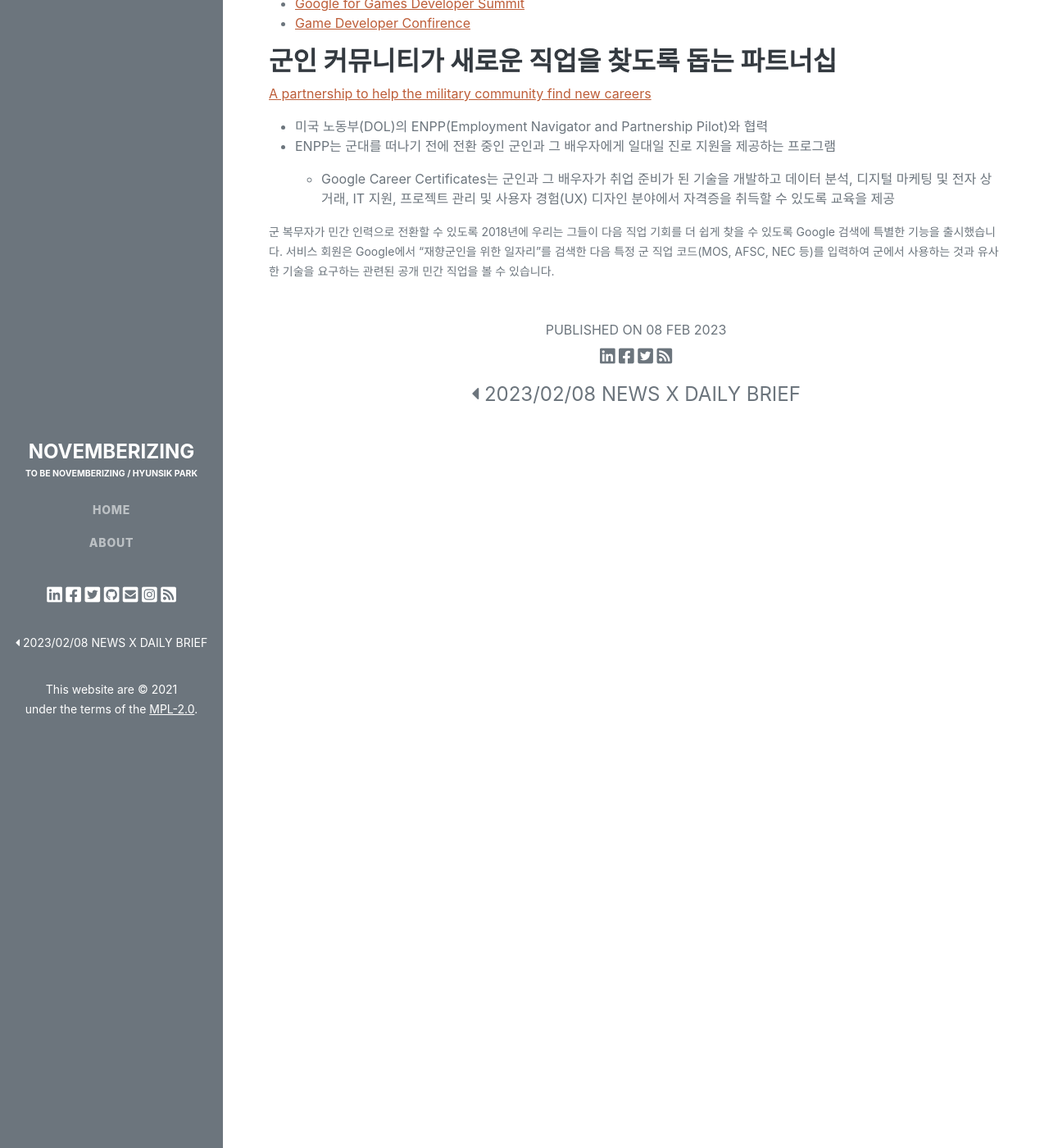
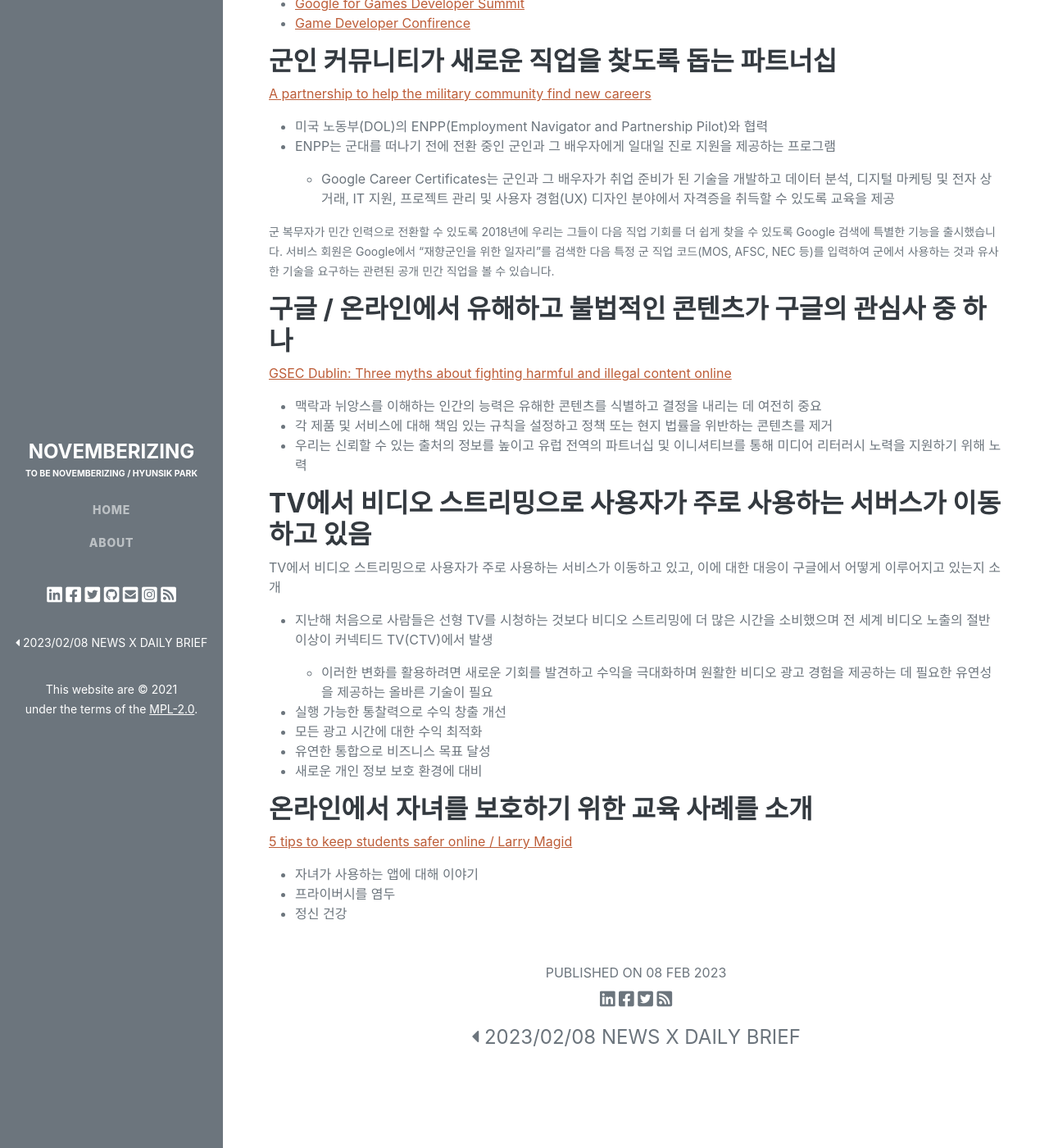
Before and after one commit to novemberizing/novemberizing.github.io, a Jekyll site: the page built from _posts/2023-02-10-NewsXBrief20230210.md, in a window 1280 px wide and 1400 px high, scrolled down 1215 px. Shown: the whole window at 82% size. Built offline with Jekyll 4.4.1, drawn with Linux system fonts in a browser that asks for light colours.

Commit message:
업데이트

```diff
--- a/_posts/2023-02-10-NewsXBrief20230210.md
+++ b/_posts/2023-02-10-NewsXBrief20230210.md
@@ -64,3 +64,32 @@
     - Google Career Certificates는 군인과 그 배우자가 취업 준비가 된 기술을 개발하고 데이터 분석, 디지털 마케팅 및 전자 상거래, IT 지원, 프로젝트 관리 및 사용자 경험(UX) 디자인 분야에서 자격증을 취득할 수 있도록 교육을 제공
 
 > <small>군 복무자가 민간 인력으로 전환할 수 있도록 2018년에 우리는 그들이 다음 직업 기회를 더 쉽게 찾을 수 있도록 Google 검색에 특별한 기능을 출시했습니다. 서비스 회원은 Google에서 "재향군인을 위한 일자리"를 검색한 다음 특정 군 직업 코드(MOS, AFSC, NEC 등)를 입력하여 군에서 사용하는 것과 유사한 기술을 요구하는 관련된 공개 민간 직업을 볼 수 있습니다.</small>
+
+### 구글 / 온라인에서 유해하고 불법적인 콘텐츠가 구글의 관심사 중 하나
+
+> [GSEC Dublin: Three myths about fighting harmful and illegal content online](https://blog.google/technology/safety-security/gsec-dublin-three-myths-about-fighting-harmful-and-illegal-content-online/)
+
+- 맥락과 뉘앙스를 이해하는 인간의 능력은 유해한 콘텐츠를 식별하고 결정을 내리는 데 여전히 중요
+- 각 제품 및 서비스에 대해 책임 있는 규칙을 설정하고 정책 또는 현지 법률을 위반하는 콘텐츠를 제거
+- 우리는 신뢰할 수 있는 출처의 정보를 높이고 유럽 전역의 파트너십 및 이니셔티브를 통해 미디어 리터러시 노력을 지원하기 위해 노력
+
+### TV에서 비디오 스트리밍으로 사용자가 주로 사용하는 서버스가 이동하고 있음
+
+TV에서 비디오 스트리밍으로 사용자가 주로 사용하는 서비스가 이동하고 있고, 이에 대한 대응이 구글에서 어떻게 이루어지고 있는지 소개
+
+- 지난해 처음으로 사람들은 선형 TV를 시청하는 것보다 비디오 스트리밍에 더 많은 시간을 소비했으며 전 세계 비디오 노출의 절반 이상이 커넥티드 TV(CTV)에서 발생
+
+    - 이러한 변화를 활용하려면 새로운 기회를 발견하고 수익을 극대화하며 원활한 비디오 광고 경험을 제공하는 데 필요한 유연성을 제공하는 올바른 기술이 필요
+
+- 실행 가능한 통찰력으로 수익 창출 개선
+- 모든 광고 시간에 대한 수익 최적화
+- 유연한 통합으로 비즈니스 목표 달성
+- 새로운 개인 정보 보호 환경에 대비
+
+### 온라인에서 자녀를 보호하기 위한 교육 사례를 소개
+
+> [5 tips to keep students safer online / Larry Magid](https://blog.google/outreach-initiatives/education/saferinternetday2023-larrymagid/)
+
+- 자녀가 사용하는 앱에 대해 이야기
+- 프라이버시를 염두
+- 정신 건강
```
